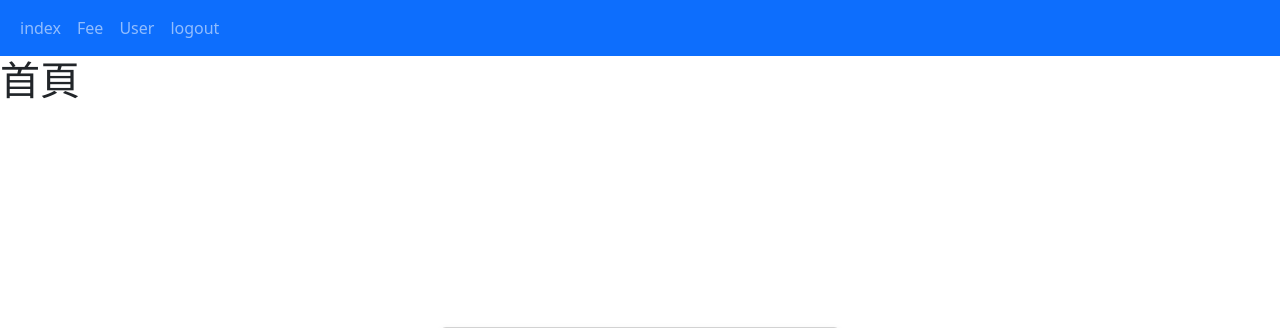
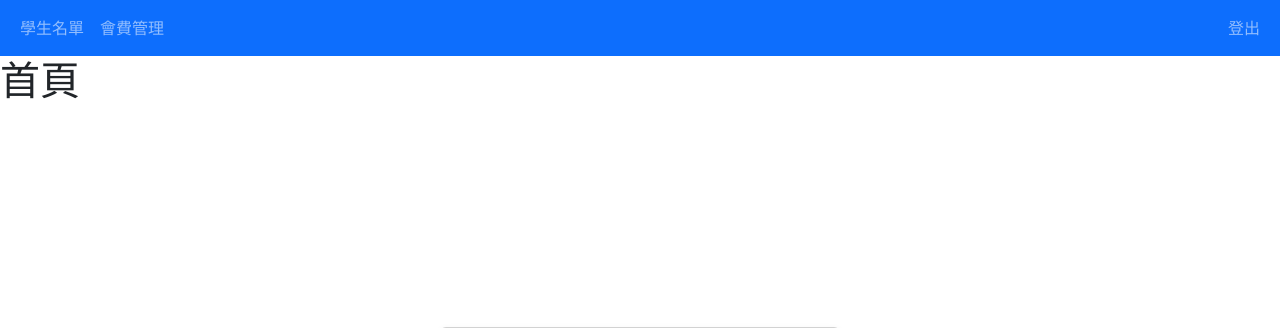
Before and after one commit to Capybara094/-, a PHP site: page /index.php in a window 1280 px wide. Shown: the top 328 px of the page. Run offline with PHP 8.4, Linux system fonts and the light colour scheme.

Commit message:
header navbar change

```diff
--- a/web/header.php
+++ b/web/header.php
@@ -3,46 +3,33 @@
 <head>
 
     <meta charset="utf-8">
-
     <link href="https://cdn.jsdelivr.net/npm/bootstrap@5.3.3/dist/css/bootstrap.min.css" rel="stylesheet" integrity="sha384-QWTKZyjpPEjISv5WaRU9OFeRpok6YctnYmDr5pNlyT2bRjXh0JMhjY6hW+ALEwIH" crossorigin="anonymous">
-
-
 
 </head>
 
 <body>
 
 <nav class="navbar navbar-expand-sm bg-primary navbar-dark">
-
-
-
   <div class="container-fluid">
-
-    <!-- Links -->
-
+    <!-- 左邊的連結 -->
     <ul class="navbar-nav">
-
       <li class="nav-item">
-        <a class="nav-link" href="query.php">index</a>
+        <a class="nav-link" href="query.php">學生名單</a>
       </li>
-
       <li class="nav-item">
-        <a class="nav-link" href="fee.php">Fee</a>
+        <a class="nav-link" href="fee.php">會費管理</a>
       </li>
-
-      <li class="nav-item">
-        <a class="nav-link" href="user.php">User</a>
-      </li>
-
-      <li class="nav-item">
-        <a class="nav-link" href="logout.php">logout</a>
-      </li>
-
     </ul>
 
+    <!-- 右邊的 logout -->
+    <ul class="navbar-nav ms-auto">
+      <li class="nav-item">
+        <a class="nav-link" href="logout.php">登出</a>
+      </li>
+    </ul>
   </div>
+</nav>
 
+</body>
 
-
-</nav>
 </html>
```
